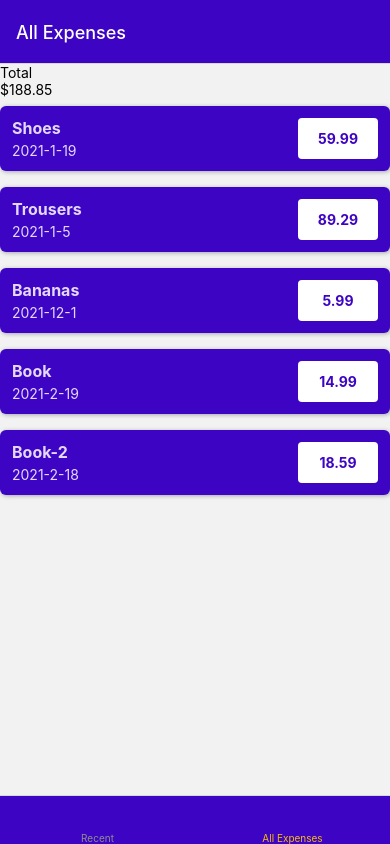
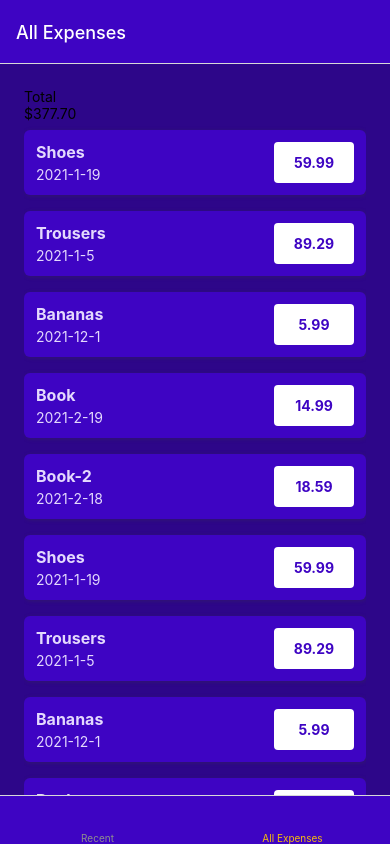
Before and after one commit to omerokumus1/ExpenseTrackerApp_ReactNative, a React Native app: screen /AllExpensesScreen in a window 390 px wide. Built offline with nearby package versions, Linux system fonts and the light colour scheme.

Commit message:
ExpensesOutput styling and new data

```diff
--- a/components/ExpensesOutput/ExpensesOutput.js
+++ b/components/ExpensesOutput/ExpensesOutput.js
@@ -1,6 +1,7 @@
-import { View } from 'react-native';
+import { View, StyleSheet } from 'react-native';
 import ExpensesSummary from './ExpensesSummary';
 import ExpensesList from './ExpensesList';
+import { GlobalStyles } from '../../constants/styles';
 
 const DUMMY_EXPENSES = [
   {
@@ -34,11 +35,42 @@ const DUMMY_EXPENSES = [
     amount: 18.59,
     date: new Date('2021-02-18'),
   },
+  {
+    id: 'e6',
+    description: 'Shoes',
+    amount: 59.99,
+    date: new Date('2021-01-19'),
+  },
+
+  {
+    id: 'e7',
+    description: 'Trousers',
+    amount: 89.29,
+    date: new Date('2021-01-05'),
+  },
+  {
+    id: 'e8',
+    description: 'Bananas',
+    amount: 5.99,
+    date: new Date('2021-12-01'),
+  },
+  {
+    id: 'e9',
+    description: 'Book',
+    amount: 14.99,
+    date: new Date('2021-02-19'),
+  },
+  {
+    id: 'e10',
+    description: 'Book-2',
+    amount: 18.59,
+    date: new Date('2021-02-18'),
+  },
 ];
 
 function ExpensesOutput({ expenses, expensesPeriod }) {
   return (
-    <View>
+    <View style={styles.container}>
       <ExpensesSummary expenses={DUMMY_EXPENSES} periodName={expensesPeriod} />
       <ExpensesList expenses={DUMMY_EXPENSES} />
     </View>
@@ -46,3 +78,13 @@ function ExpensesOutput({ expenses, expensesPeriod }) {
 }
 
 export default ExpensesOutput;
+
+const styles = StyleSheet.create({
+  container: {
+    flex: 1,
+    paddingHorizontal: 24,
+    paddingTop: 24,
+    paddingBottom: 0,
+    backgroundColor: GlobalStyles.colors.primary700,
+  },
+});
```
